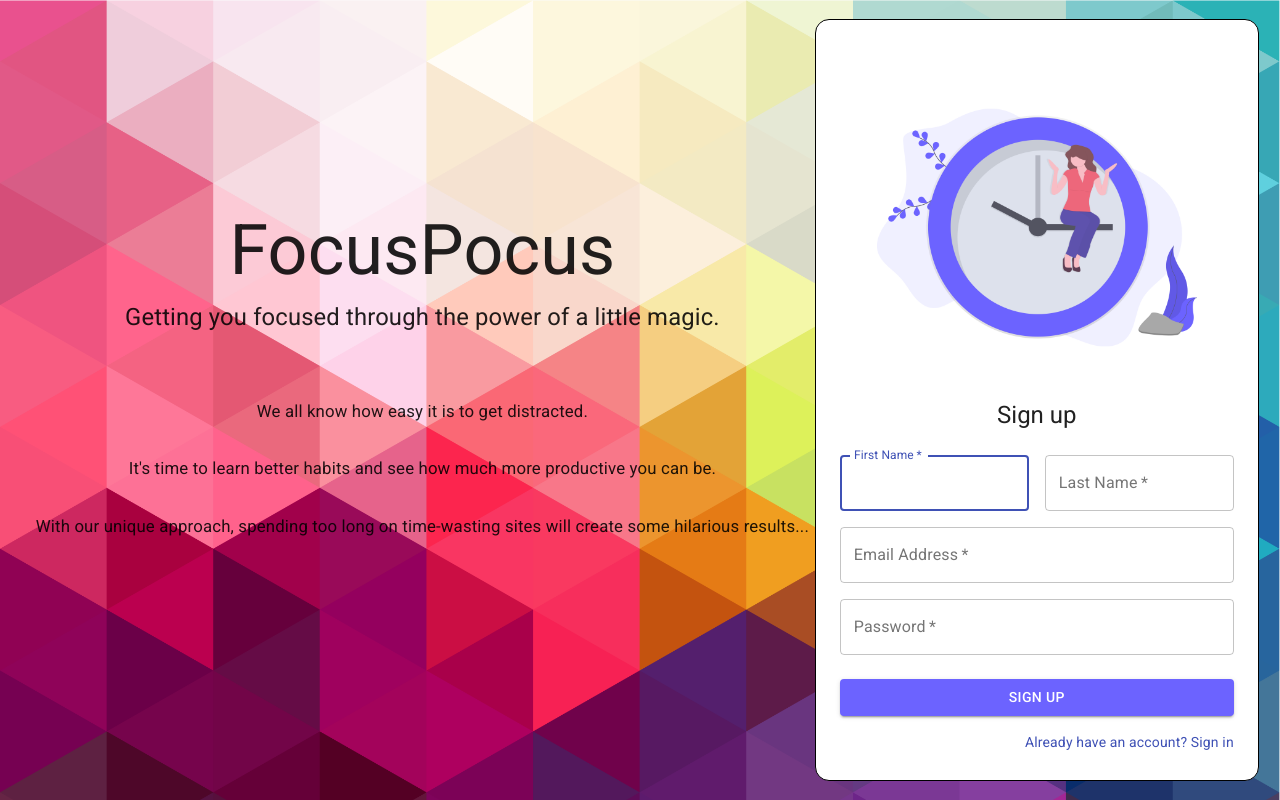
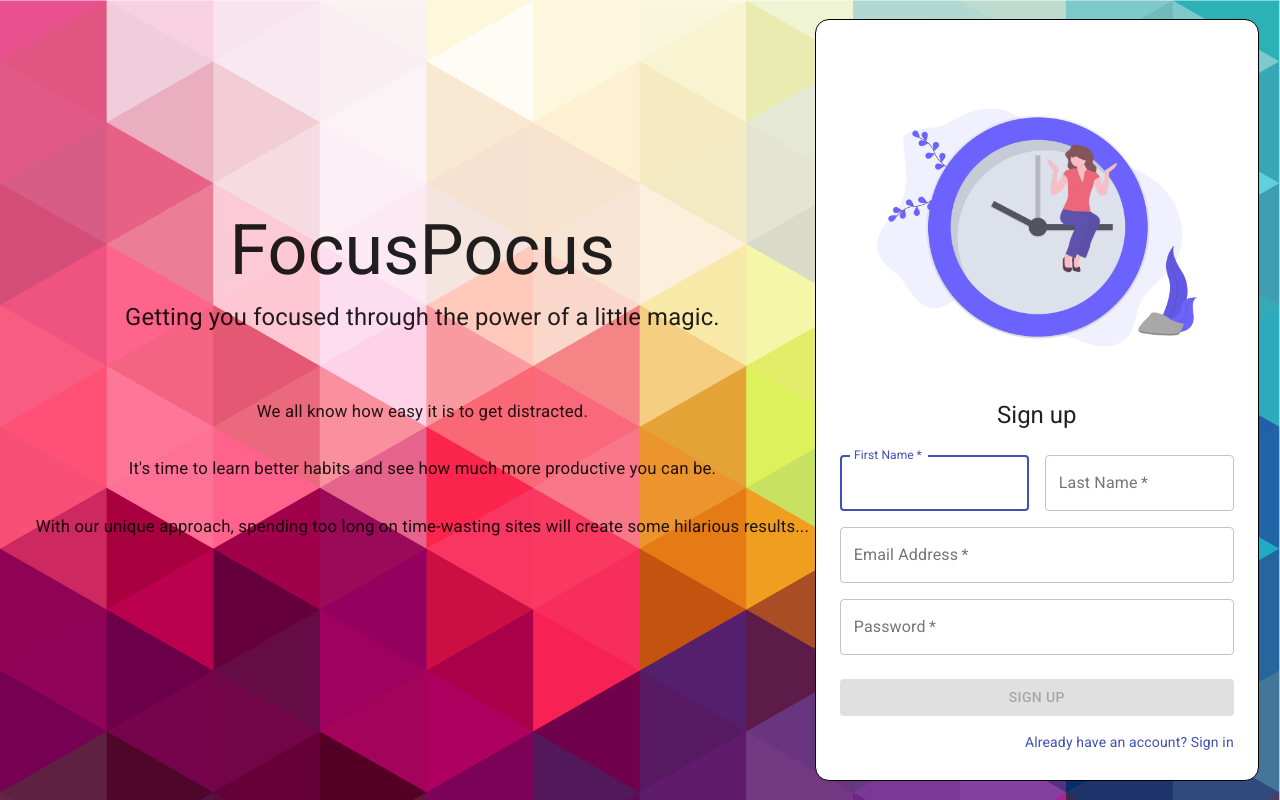
Before and after one commit to LHL-FocusPocus/FocusPocus, a React (Create React App) app in the folder client/: page /register in a window 1280 px wide. Built offline with nearby package versions, Linux system fonts and the light colour scheme.

Commit message:
Create custom hook for login/sign up form

```diff
--- a/client/src/components/SignUp.jsx
+++ b/client/src/components/SignUp.jsx
@@ -7,6 +7,7 @@ import Grid from "@material-ui/core/Grid";
 import Typography from "@material-ui/core/Typography";
 import { makeStyles } from "@material-ui/core/styles";
 import Container from "@material-ui/core/Container";
+import { useFormFields } from "../hooks/useFormFields"
 import styled from "styled-components";
 
 const useStyles = makeStyles((theme) => ({
@@ -49,6 +50,17 @@ const Img = styled.img`
 export default function SignUp() {
   const classes = useStyles();
 
+  const [fields, handleFieldChange] = useFormFields({
+    email: "",
+    password: "",
+    firstName: "",
+    lastName: ""
+  })
+
+  function validateForm() {
+    return fields.email.length > 0 && fields.password.length > 0;
+  }
+
   return (
     <Wrapper className={classes.main} component="main" maxWidth="xs">
       <CssBaseline />
@@ -57,7 +69,7 @@ export default function SignUp() {
         <Typography component="h1" variant="h5">
           Sign up
         </Typography>
-        <form className={classes.form} noValidate>
+        <form onSubmit={(e) => e.preventDefault} className={classes.form} noValidate>
           <Grid container spacing={2}>
             <Grid item xs={12} sm={6}>
               <TextField
@@ -69,6 +81,7 @@ export default function SignUp() {
                 id="firstName"
                 label="First Name"
                 autoFocus
+                onChange={handleFieldChange}
               />
             </Grid>
             <Grid item xs={12} sm={6}>
@@ -80,6 +93,7 @@ export default function SignUp() {
                 label="Last Name"
                 name="lastName"
                 autoComplete="lname"
+                onChange={handleFieldChange}
               />
             </Grid>
             <Grid item xs={12}>
@@ -91,6 +105,7 @@ export default function SignUp() {
                 label="Email Address"
                 name="email"
                 autoComplete="email"
+                onChange={handleFieldChange}
               />
             </Grid>
             <Grid item xs={12}>
@@ -103,6 +118,7 @@ export default function SignUp() {
                 type="password"
                 id="password"
                 autoComplete="current-password"
+                onChange={handleFieldChange}
               />
             </Grid>
           </Grid>
@@ -112,6 +128,7 @@ export default function SignUp() {
             variant="contained"
             color="primary"
             className={classes.submit}
+            disabled={!validateForm()}
           >
             Sign Up
           </Button>
--- /dev/null
+++ b/client/src/hooks/useFormFields.js
@@ -0,0 +1,15 @@
+import { useState } from "react";
+
+export function useFormFields(initialState) {
+  const [fields, setValues] = useState(initialState);
+
+  return [
+    fields,
+    (event) => {
+      setValues({
+        ...fields,
+        [event.target.id]: event.target.value
+      })
+    }
+  ]
+}
```
